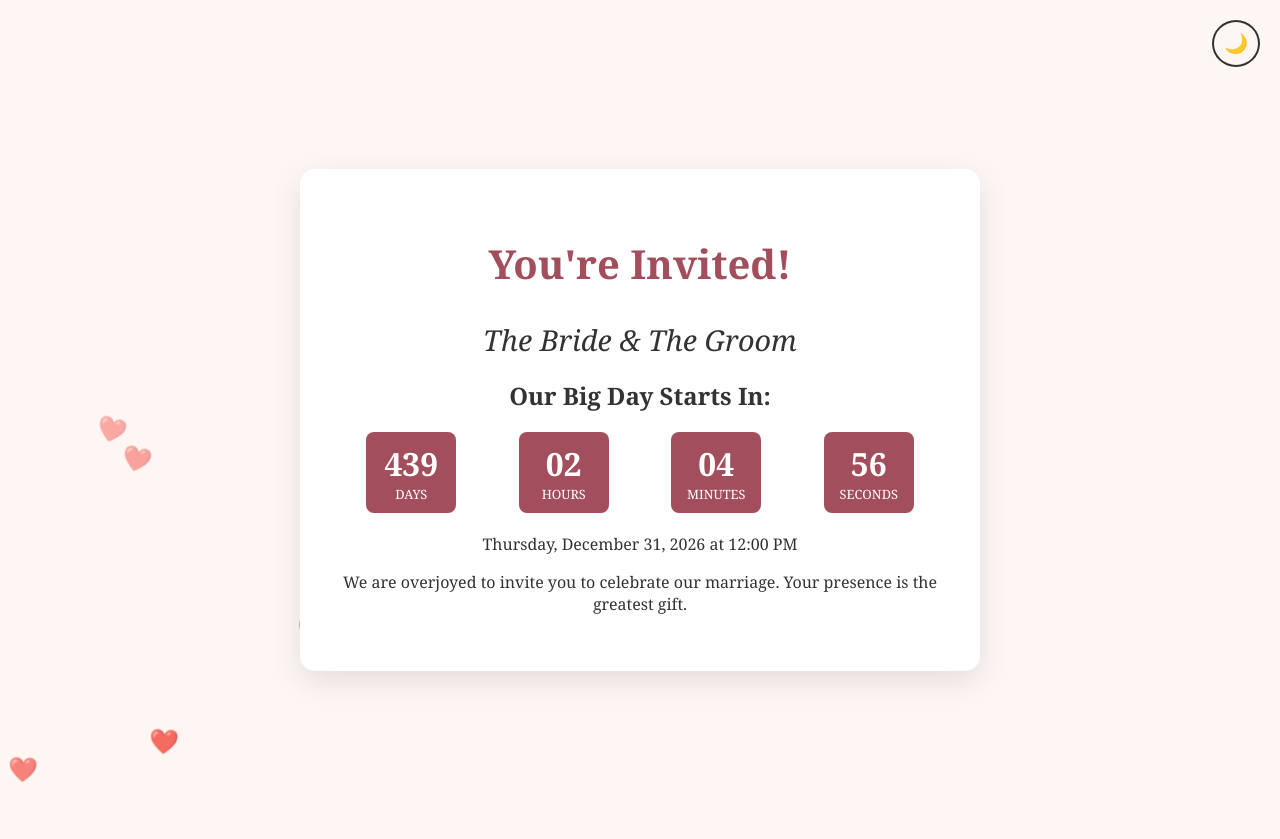
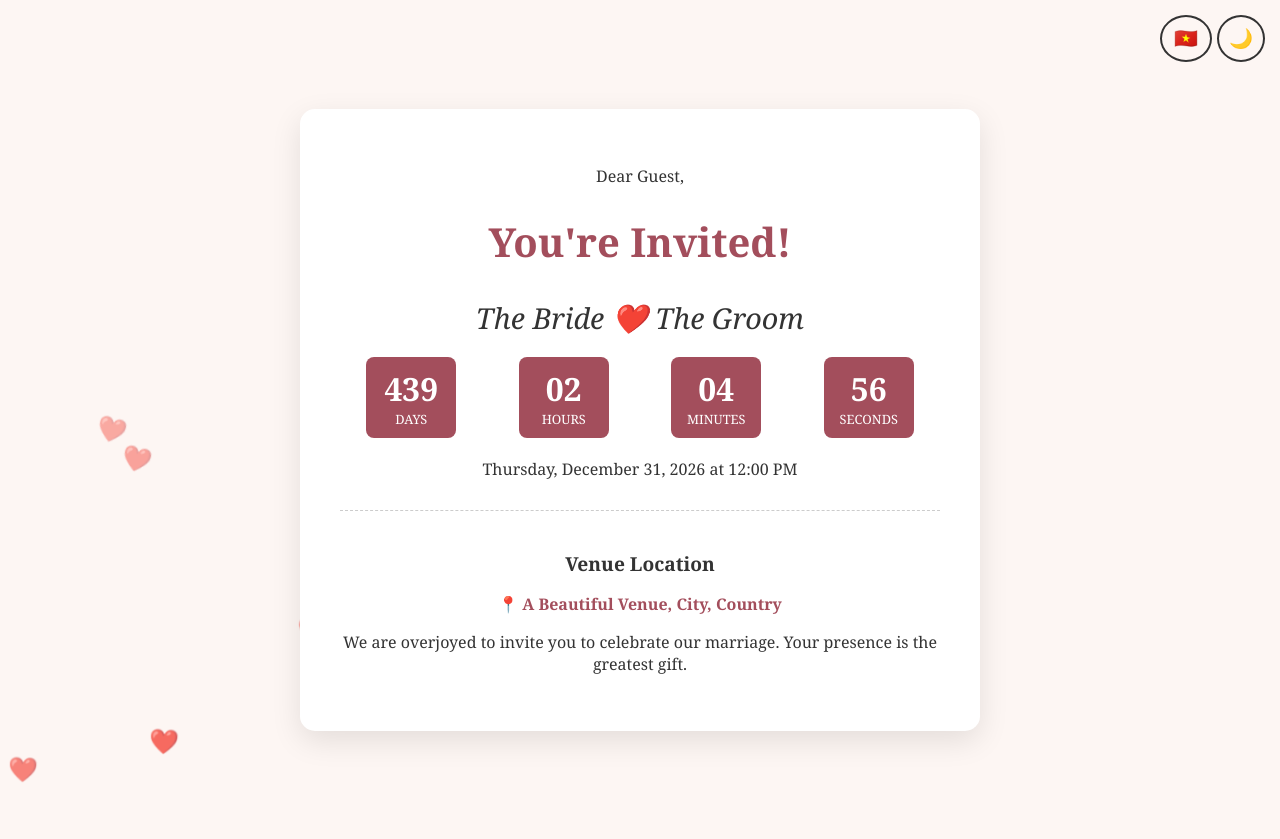
Before and after one commit to ngmikeng/js-study-playground, a plain HTML site: page wedding-invitation/index.html in a window 1280 px wide. Drawn offline with Linux system fonts and the light colour scheme.

Commit message:
Updated wedding-invitation

```diff
--- a/wedding-invitation/index.html
+++ b/wedding-invitation/index.html
@@ -8,44 +8,55 @@
 </head>
 <body>
 
-    <button id="mode-toggle" aria-label="Toggle dark/light mode">🌙</button>
+    <div class="menu-setting">
+        <button id="lang-toggle" aria-label="Toggle language">🇻🇳</button>
+        <button id="mode-toggle" aria-label="Toggle dark/light mode">🌙</button>
+    </div>
+
 
     <div class="letter-container">
-        <h1>You're Invited!</h1>
+        <p class="greeting" data-key="greeting">Dear <span id="receiver-name">Guest</span>,</p>
+
+        <h1 data-key="invited">You're Invited!</h1>
         <p class="names">
-            <span id="bride-name">Bride</span> & <span id="groom-name">Groom</span>
+            <span id="bride-name">Bride</span>
+            <span style="color: #e25555;">&#10084;&#65039;</span>
+            <span id="groom-name">Groom</span>
         </p>
 
         <div class="countdown-section">
-            <h2>Our Big Day Starts In:</h2>
             <div id="countdown" class="countdown-timer">
                 <div class="time-unit">
                     <span id="days">00</span>
-                    <label>Days</label>
+                    <label data-key="days_label">Days</label>
                 </div>
                 <div class="time-unit">
                     <span id="hours">00</span>
-                    <label>Hours</label>
+                    <label data-key="hours_label">Hours</label>
                 </div>
                 <div class="time-unit">
                     <span id="minutes">00</span>
-                    <label>Minutes</label>
+                    <label data-key="minutes_label">Minutes</label>
                 </div>
                 <div class="time-unit">
                     <span id="seconds">00</span>
-                    <label>Seconds</label>
+                    <label data-key="seconds_label">Seconds</label>
                 </div>
             </div>
             <p id="wedding-date-time" class="date-display">Date & Time</p>
         </div>
 
-        <p class="message">
+        <div class="location-display">
+            <h3 data-key="location_header">Venue Location</h3>
+            <p id="wedding-location-link"></p>
+        </div>
+
+        <p class="message" data-key="message_body">
             We are overjoyed to invite you to celebrate our marriage. Your presence is the greatest gift.
         </p>
     </div>
 
     <div class="heart-animation-area"></div>
-
     <script src="script.js"></script>
 </body>
 </html>
--- a/wedding-invitation/script.js
+++ b/wedding-invitation/script.js
@@ -1,16 +1,44 @@
+// --- Translation Data ---
+const translations = {
+    en: {
+        greeting: "Dear [NAME],",
+        invited: "You're Invited!",
+        location_header: "Venue Location",
+        days_label: "Days",
+        hours_label: "Hours",
+        minutes_label: "Minutes",
+        seconds_label: "Seconds",
+        message_body: "We are overjoyed to invite you to celebrate our marriage. Your presence is the greatest gift.",
+    },
+    vn: {
+        greeting: "Gửi [NAME],",
+        invited: "Kính Mời!",
+        location_header: "Địa Điểm Tổ Chức",
+        days_label: "Ngày",
+        hours_label: "Giờ",
+        minutes_label: "Phút",
+        seconds_label: "Giây",
+        message_body: "Chúng tôi vô cùng hạnh phúc khi mời bạn đến chung vui trong ngày cưới. Sự hiện diện của bạn là món quà lớn nhất.",
+    }
+};
+
+let currentLang = 'en'; // Default language
+
 // Function to get query parameters
 function getQueryParams() {
     const urlParams = new URLSearchParams(window.location.search);
     return {
+        receiverName: urlParams.get('to') || 'Guest',
         brideName: urlParams.get('bride') || 'The Bride',
         groomName: urlParams.get('groom') || 'The Groom',
-        // Use ISO format YYYY-MM-DDTHH:MM:SS for best compatibility
-        dateTime: urlParams.get('date') || '2026-12-31T12:00:00'
+        dateTime: urlParams.get('date') || '2026-12-31T12:00:00',
+        locationAddress: urlParams.get('location') || 'A Beautiful Venue, City, Country'
     };
 }
 
 // Apply the names and date to the HTML
 const params = getQueryParams();
+document.getElementById('receiver-name').textContent = params.receiverName; // Apply receiver name
 document.getElementById('bride-name').textContent = params.brideName;
 document.getElementById('groom-name').textContent = params.groomName;
 
@@ -55,6 +83,63 @@ function updateCountdown() {
 updateCountdown();
 const timerInterval = setInterval(updateCountdown, 1000);
 
+// --- Location Link Generator ---
+
+function createLocationLink(address) {
+    const locationElement = document.getElementById('wedding-location-link');
+
+    // 1. URL-encode the address for use in Google Maps query
+    const encodedAddress = encodeURIComponent(address);
+
+    // 2. Create the Google Maps URL
+    const googleMapsUrl = `https://www.google.com/maps/search/?api=1&query=${encodedAddress}`;
+
+    // 3. Create the <a> element
+    const link = document.createElement('a');
+    link.href = googleMapsUrl;
+    link.textContent = address; // The visible text is the full address
+    link.target = "_blank"; // Open in a new tab
+    link.rel = "noopener noreferrer"; // Security best practice
+    link.classList.add('location-link'); // Add a class for styling
+
+    // 4. Inject the link into the container
+    locationElement.innerHTML = ''; // Clear previous content
+    locationElement.appendChild(link);
+}
+
+// Initial call to create the link
+createLocationLink(`📍 ${params.locationAddress}`);
+
+// --- Language Toggle Logic ---
+function setLanguage(lang) {
+    currentLang = lang;
+    localStorage.setItem('lang', lang); // Save preference
+
+    // Update content based on data-key
+    document.querySelectorAll('[data-key]').forEach(element => {
+        const key = element.getAttribute('data-key');
+        let text = translations[lang][key];
+
+        // Special handling for the greeting to insert the receiver name
+        if (key === 'greeting') {
+            text = text.replace('[NAME]', `<span id="receiver-name">${params.receiverName}</span>`);
+            element.innerHTML = text; // Use innerHTML to preserve the span
+        } else {
+            element.textContent = text;
+        }
+    });
+
+    // Update the toggle button icon
+    const langToggle = document.getElementById('lang-toggle');
+    langToggle.textContent = lang === 'en' ? '🇻🇳' : '🇬🇧'; // Toggle icon
+}
+
+// Event Listener for the toggle button
+document.getElementById('lang-toggle').addEventListener('click', () => {
+    const newLang = currentLang === 'en' ? 'vn' : 'en';
+    setLanguage(newLang);
+});
+
 // ---------------- Dark/Light Theme Toggle ----------------
 const modeToggle = document.getElementById('mode-toggle');
 const body = document.body;
@@ -73,6 +158,14 @@ modeToggle.addEventListener('click', () => {
 
 // Check local storage for preferred mode on load
 document.addEventListener('DOMContentLoaded', () => {
+    // Check local storage for language preference
+    const storedLang = localStorage.getItem('lang');
+    if (storedLang && ['en', 'vn'].includes(storedLang)) {
+        setLanguage(storedLang);
+    } else {
+        setLanguage('en'); // Default
+    }
+
     if (localStorage.getItem('mode') === 'dark') {
         body.classList.add('dark-mode');
         modeToggle.textContent = '☀️';
--- a/wedding-invitation/style.css
+++ b/wedding-invitation/style.css
@@ -81,7 +81,7 @@ h1 {
 
 body.dark-mode .time-unit {
     background: var(--dark-primary);
-    color: var(--dark-text);
+    color: var(--light-text);
 }
 
 .time-unit span {
@@ -92,6 +92,39 @@ body.dark-mode .time-unit {
 .time-unit label {
     font-size: 0.8em;
     text-transform: uppercase;
+}
+
+/* --- NEW: Location Styling --- */
+.location-display {
+    margin-top: 30px;
+    border-top: 1px dashed #ccc;
+    padding-top: 20px;
+}
+
+body.dark-mode .location-display {
+    border-top: 1px dashed #444;
+}
+
+.location-display h3 {
+    margin-bottom: 5px;
+    font-size: 1.2em;
+}
+
+.location-link {
+    font-weight: bold;
+    color: var(--light-primary); /* Use the primary color */
+    text-decoration: none;
+    transition: color 0.3s;
+    display: inline-block;
+}
+
+.location-link:hover {
+    color: #cc6574; /* A slightly darker primary on hover */
+    text-decoration: underline;
+}
+
+body.dark-mode .location-link {
+    color: var(--dark-primary);
 }
 
 
@@ -126,11 +159,38 @@ body.dark-mode .time-unit {
     }
 }
 
+/* Menu Settings */
+.menu-setting {
+    position: absolute;
+    top: 15px;
+    right: 15px;
+    display: flex;
+    flex-direction: row;
+    align-items: center;
+    justify-content: center;
+    gap: 5px;
+    z-index: 20;
+}
 
-#mode-toggle {
-    position: absolute;
-    top: 20px;
-    right: 20px;
+/* --- CSS for Language Toggle --- */
+.menu-setting #lang-toggle {
+    padding: 10px 12px;
+    font-size: 1.2em;
+    cursor: pointer;
+    background: none;
+    border: 2px solid var(--light-text);
+    border-radius: 50%;
+    transition: all 0.3s;
+    z-index: 20;
+}
+
+body.dark-mode .menu-setting #lang-toggle {
+    border-color: var(--dark-text);
+    color: var(--dark-text);
+}
+
+/* Dark & Light Mode Toggle */
+.menu-setting #mode-toggle {
     padding: 10px;
     font-size: 1.2em;
     cursor: pointer;
@@ -141,7 +201,7 @@ body.dark-mode .time-unit {
     z-index: 20;
 }
 
-body.dark-mode #mode-toggle {
+body.dark-mode .menu-setting #mode-toggle {
     border-color: var(--dark-text);
 }
 
```
